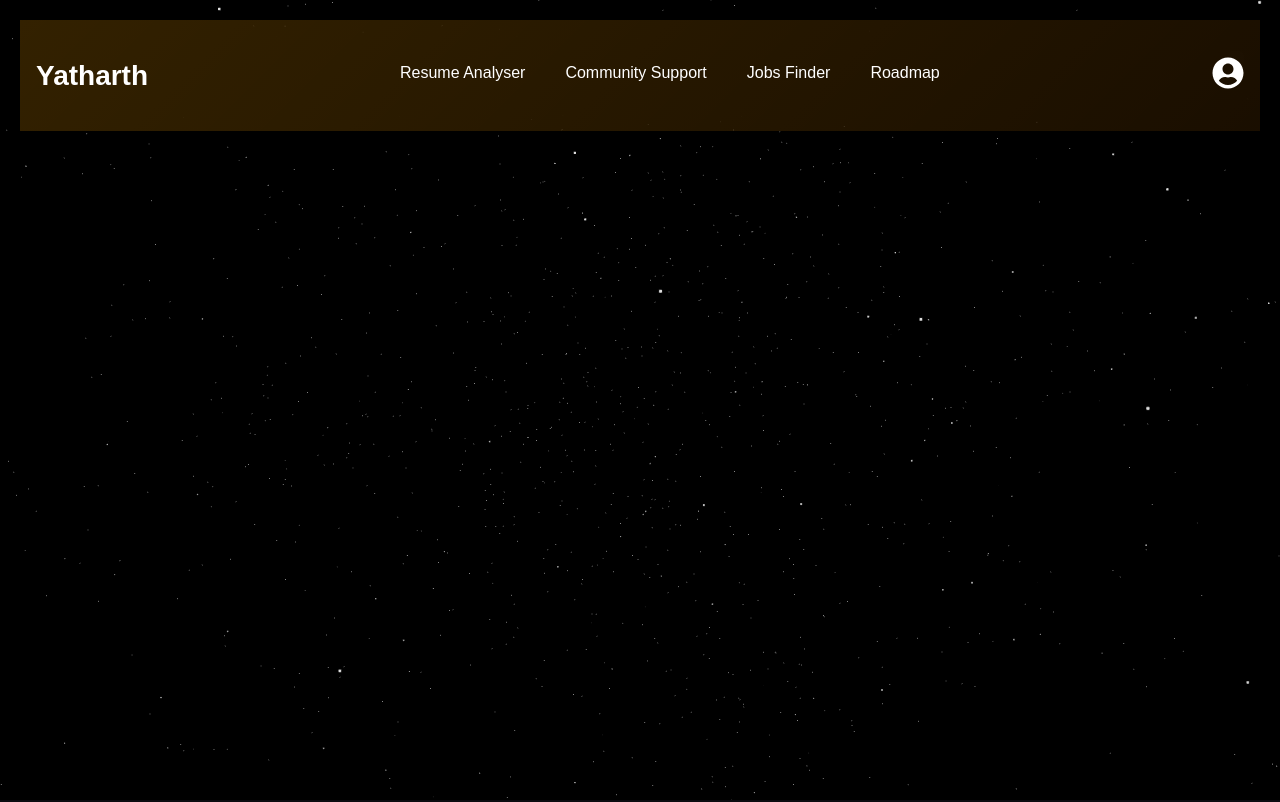
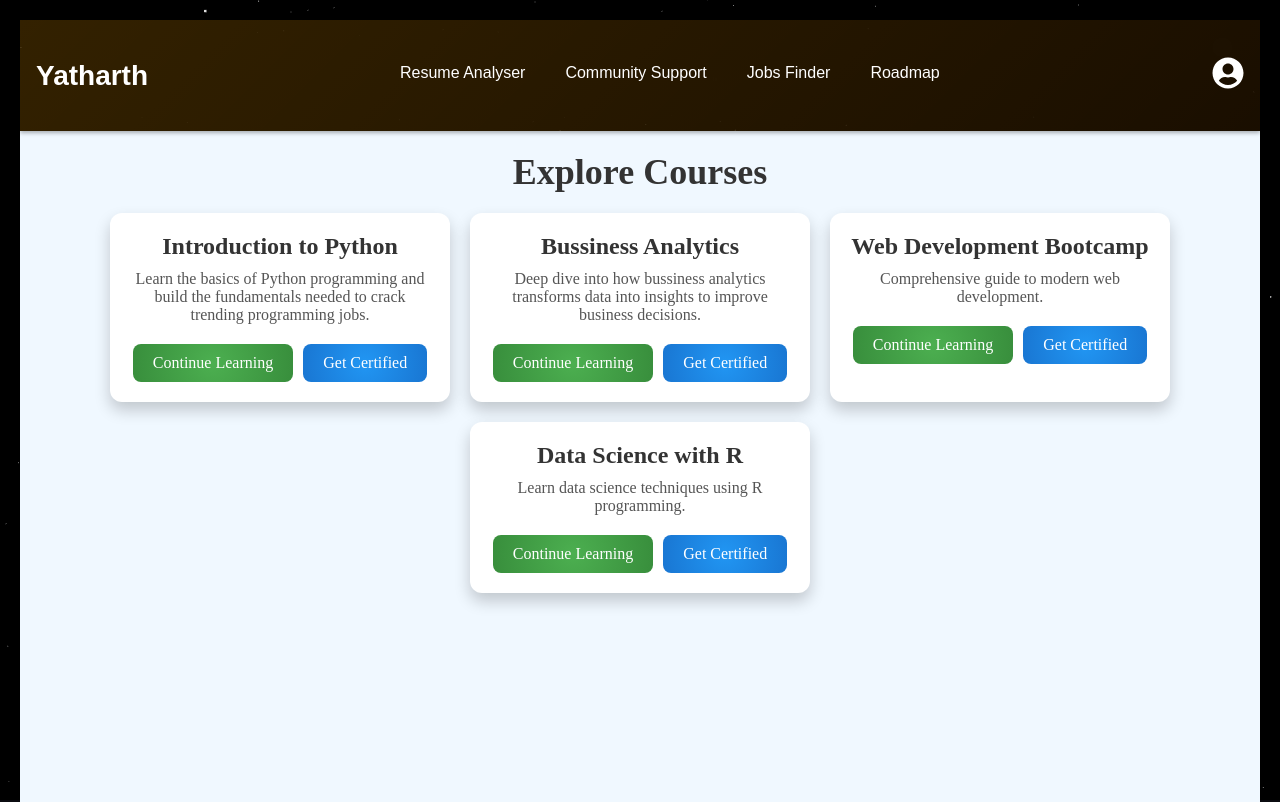
Before and after one commit to Aadithya-J/sih24, a React (Vite) app in the folder frontend/: page /skills in a window 1280 px wide. Shown: the top 802 px of the page. Built offline with nearby package versions, Linux system fonts and the light colour scheme; no server answers; sample sign-in values are in the browser's storage.

Commit message:
Frontend for skills verification and certification

```diff
--- a/frontend/src/App.jsx
+++ b/frontend/src/App.jsx
@@ -13,6 +13,7 @@ import CommunitySupport from "./pages/communitySupport/CommunitySupport";
 import PersonalizedForm from "./pages/personalizedForm/PersonalizedForm";
 import TrainingRec from "./pages/trainingRec/trainingRec.js";
 import VirtualEvents from './pages/virtualEvents/VirtualEvents';
+import SkillsVerification from "./pages/skillsVerification/skillsVerification.js";
 import './App.css'; // Ensure you have global CSS for your app as needed
 
 function App() {
@@ -62,6 +63,11 @@ function App() {
                 element = {user ? <TrainingRec /> : <Navigate to="/login" />}
               />
 
+              <Route
+                path="/skills"
+                element = {user ? <SkillsVerification /> : <Navigate to="/login" />}
+              />
+
             </Routes>
           </>
         )}
--- a/frontend/src/pages/home/Home.js
+++ b/frontend/src/pages/home/Home.js
@@ -71,13 +71,14 @@ function Home() {
   <div className="feature-box">
 
     <h3>Skills Verification and Certification</h3>
-    <img src="skills-verification-logo.png" alt="Skills Verification and Certification" className="feature-logo" />
-    <p>Verify and certify your skills with our assessments. Earn badges and certifications to showcase on your profile and LinkedIn!</p>
+    <Link to="/skills">
+      <img src="skills-verification-logo.png" alt="Skills Verification and Certification" className="feature-logo" />
+      <p>Verify and certify your skills with our assessments. Earn badges and certifications to showcase on your profile and LinkedIn!</p>
+    </Link>
   </div>
 
   <div className="feature-box">
     <Link to="/jobsfinder">
-
       <h3>Jobs Finder</h3>
       <img src="jobs-finder-logo.jpeg" alt="Jobs Finder" className="feature-logo" />
       <p>Explore and find jobs in your desired field and location.</p>
--- /dev/null
+++ b/frontend/src/pages/skillsVerification/skillsVerification.css
@@ -0,0 +1,90 @@
+/* SkillsVerification.css */
+
+.skills-container {
+    display: flex;
+    flex-direction: column;
+    align-items: center;
+    padding: 20px;
+    background-color: aliceblue;
+    min-height: 100vh;
+    font-family: 'Lora', serif;
+  }
+
+  .skills-title {
+    font-family: 'Lora', serif;
+    font-size: 36px;
+    color: #333;
+    margin-bottom: 20px;
+    background: radial-gradient(circle, #333, #333);
+    -webkit-background-clip: text;
+    -webkit-text-fill-color: transparent;
+  }
+
+  .skills-cards {
+    display: flex;
+    flex-wrap: wrap;
+    gap: 20px;
+    justify-content: center;
+  }
+
+  .skills-card {
+    background: #fff;
+    border-radius: 12px;
+    box-shadow: 0 8px 16px rgba(0, 0, 0, 0.2);
+    padding: 20px;
+    width: 300px;
+    text-align: center;
+    transition: transform 0.3s ease, box-shadow 0.3s ease;
+  }
+
+  .skills-card:hover {
+    transform: scale(1.05);
+    box-shadow: 0 12px 24px rgba(0, 0, 0, 0.3);
+  }
+
+  .skills-card-title {
+    font-size: 24px;
+    color: #333;
+    margin-bottom: 10px;
+  }
+
+  .skills-card-description {
+    font-size: 16px;
+    color: #555;
+    margin-bottom: 20px;
+  }
+
+  .skills-card-buttons {
+    display: flex;
+    gap: 10px;
+    justify-content: center;
+  }
+
+  .skills-card-button {
+    padding: 10px 20px;
+    font-size: 16px;
+    color: #fff;
+    border: none;
+    border-radius: 8px;
+    cursor: pointer;
+    text-decoration: none;
+    transition: background 0.3s ease, transform 0.2s ease;
+  }
+
+  .continue-learning {
+    background: radial-gradient(circle, #4caf50, #388e3c);
+  }
+
+  .continue-learning:hover {
+    background: radial-gradient(circle, #388e3c, #4caf50);
+    transform: scale(1.05);
+  }
+
+  .get-certified {
+    background: radial-gradient(circle, #2196f3, #1976d2);
+  }
+
+  .get-certified:hover {
+    background: radial-gradient(circle, #1976d2, #2196f3);
+    transform: scale(1.05);
+  }
--- /dev/null
+++ b/frontend/src/pages/skillsVerification/skillsVerification.js
@@ -0,0 +1,51 @@
+import React from "react";
+import './SkillsVerification.css'; // Ensure the CSS file is correctly named and located
+
+function SkillsVerification() {
+  const dummyCourses = [
+    {
+      title: "Introduction to Python",
+      description: "Learn the basics of Python programming and build the fundamentals needed to crack trending programming jobs.",
+      link: "#",
+    },
+    {
+      title: "Bussiness Analytics",
+      description: "Deep dive into how bussiness analytics transforms data into insights to improve business decisions.",
+      link: "#",
+    },
+    {
+      title: "Web Development Bootcamp",
+      description: "Comprehensive guide to modern web development.",
+      link: "#",
+    },
+    {
+      title: "Data Science with R",
+      description: "Learn data science techniques using R programming.",
+      link: "#",
+    },
+  ];
+
+  return (
+    <div className="skills-container">
+      <h1 className="skills-title">Explore Courses</h1>
+      <div className="skills-cards">
+        {dummyCourses.map((course, index) => (
+          <div key={index} className="skills-card">
+            <h2 className="skills-card-title">{course.title}</h2>
+            <p className="skills-card-description">{course.description}</p>
+            <div className="skills-card-buttons">
+              <a href={course.link} className="skills-card-button continue-learning">
+                Continue Learning
+              </a>
+              <a href={course.link} className="skills-card-button get-certified">
+                Get Certified
+              </a>
+            </div>
+          </div>
+        ))}
+      </div>
+    </div>
+  );
+}
+
+export default SkillsVerification;
```
